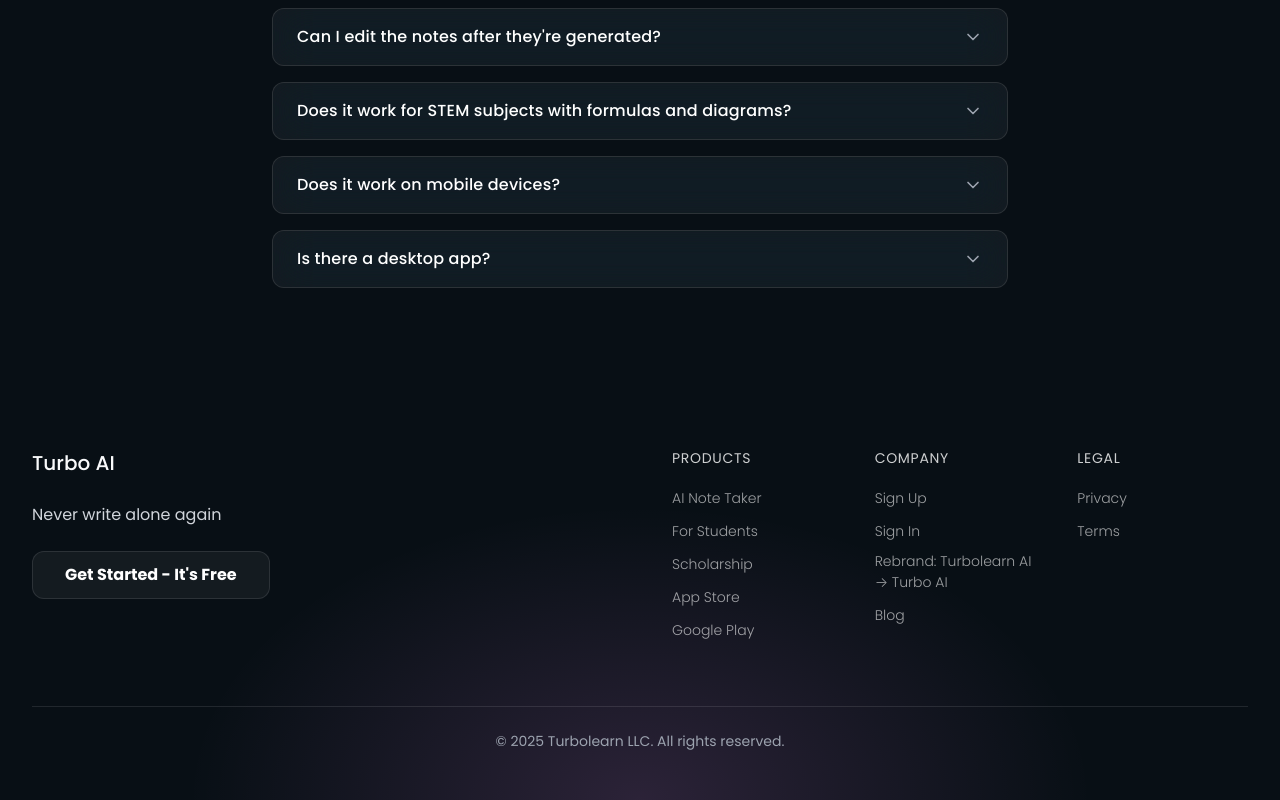
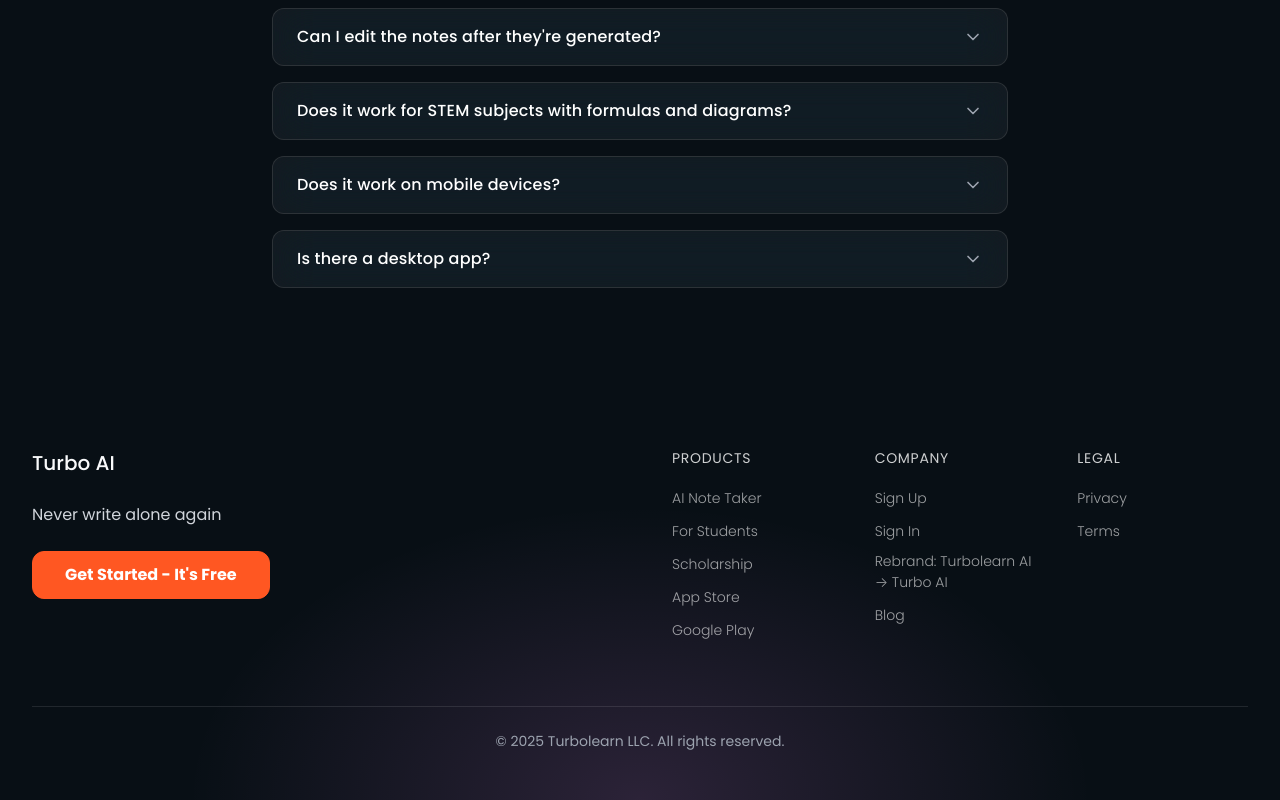
Before and after one commit to AveenoD/Turbo-Clone, a React (Vite) app: page / in a window 1280 px wide. Shown: the part 6037-6837 px from the top of the page. Built offline with nearby package versions, Linux system fonts and the light colour scheme.

Commit message:
Update Footer.css

```diff
--- a/src/components/styles/Footer.css
+++ b/src/components/styles/Footer.css
@@ -63,8 +63,8 @@
 }
 
 .footer__cta-button {
-  background: rgba(255, 255, 255, 0.05);
-  border: 1px solid rgba(255, 255, 255, 0.1);
+  background: #FF5722;
+  border: 1px solid #FF5722;
   border-radius: 0.75rem;
   padding: 0.5rem 1.5rem;
   display: flex;
@@ -76,9 +76,9 @@
 }
 
 .footer__cta-button:hover {
-  background: rgba(255, 255, 255, 0.08);
+  background: #E64A19;
+  border-color: #E64A19;
 }
-
 .footer__cta-text {
   color: #ffffff;
   font-weight: 700;
```
